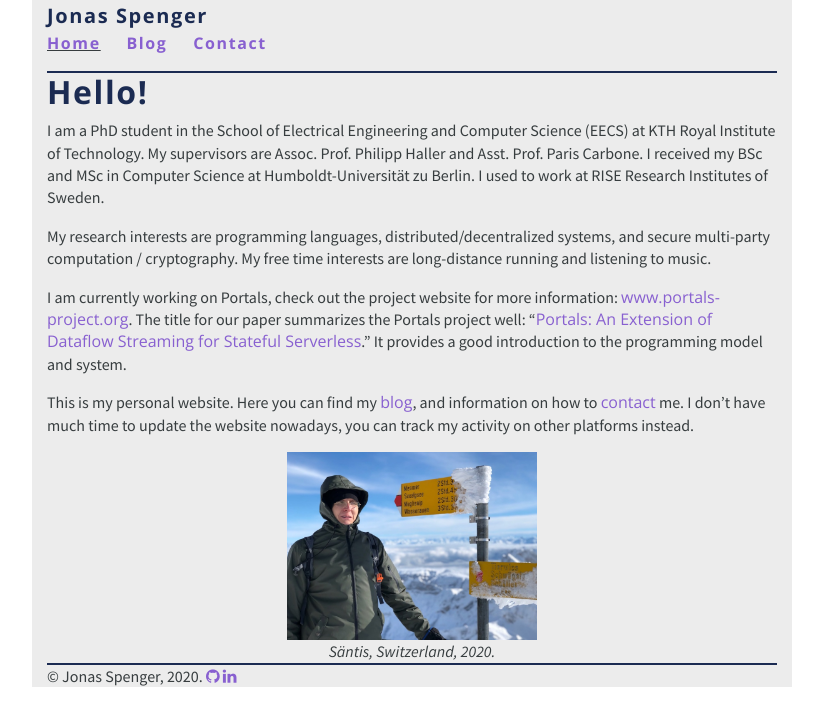
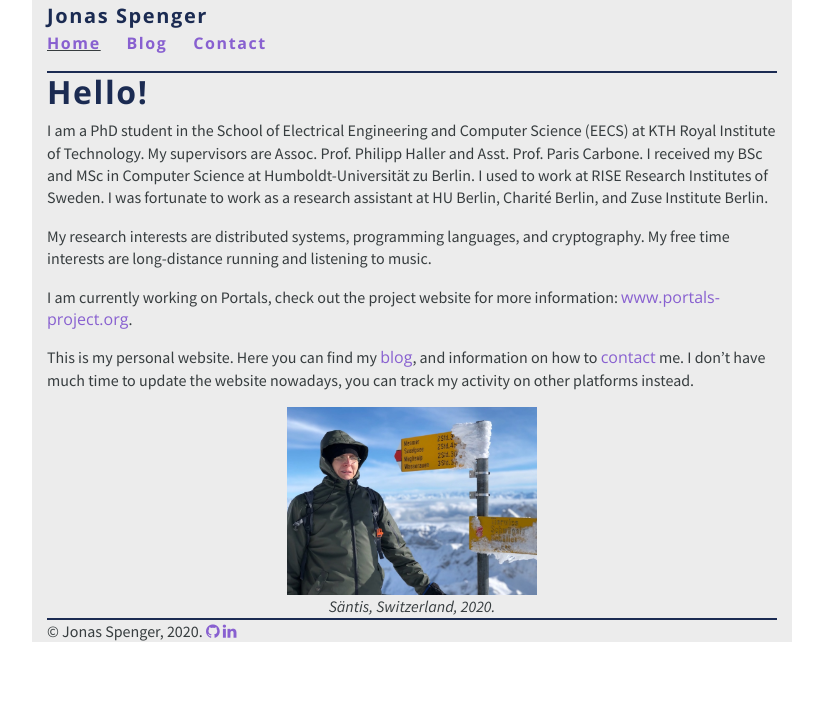
Before and after one commit to jspenger/jspenger.github.io, a Jekyll site: the page built from index.md, in a window 1280 px wide. Shown: the top 726 px of the page, without its empty margins (228-1051 px from the left). Built offline with Jekyll 4.4.1, drawn with Linux system fonts in a browser that asks for light colours.

Commit message:
Update index.md

```diff
--- a/index.md
+++ b/index.md
@@ -4,11 +4,11 @@ title: Hello, World!
 ---
 
 # Hello!
-I am a PhD student in the School of Electrical Engineering and Computer Science (EECS) at KTH Royal Institute of Technology. My supervisors are Assoc. Prof. Philipp Haller and Asst. Prof. Paris Carbone. I received my BSc and MSc in Computer Science at Humboldt-Universität zu Berlin. I used to work at RISE Research Institutes of Sweden.
+I am a PhD student in the School of Electrical Engineering and Computer Science (EECS) at KTH Royal Institute of Technology. My supervisors are Assoc. Prof. Philipp Haller and Asst. Prof. Paris Carbone. I received my BSc and MSc in Computer Science at Humboldt-Universität zu Berlin. I used to work at RISE Research Institutes of Sweden. I was fortunate to work as a research assistant at HU Berlin, Charité Berlin, and Zuse Institute Berlin.
 
-My research interests are programming languages, distributed/decentralized systems, and secure multi-party computation / cryptography. My free time interests are long-distance running and listening to music.
+My research interests are distributed systems, programming languages, and cryptography. My free time interests are long-distance running and listening to music.
 
-I am currently working on Portals, check out the project website for more information: [www.portals-project.org](https://www.portals-project.org/). The title for our paper summarizes the Portals project well: “[Portals: An Extension of Dataflow Streaming for Stateful Serverless](https://people.kth.se/~jspenger/pdfs/spenger2022portals.pdf).” It provides a good introduction to the programming model and system.
+I am currently working on Portals, check out the project website for more information: [www.portals-project.org](https://www.portals-project.org/).
 
 This is my personal website. Here you can find my [blog](blog), and information on how to [contact](contact) me. I don't have much time to update the website nowadays, you can track my activity on other platforms instead.
 
```
